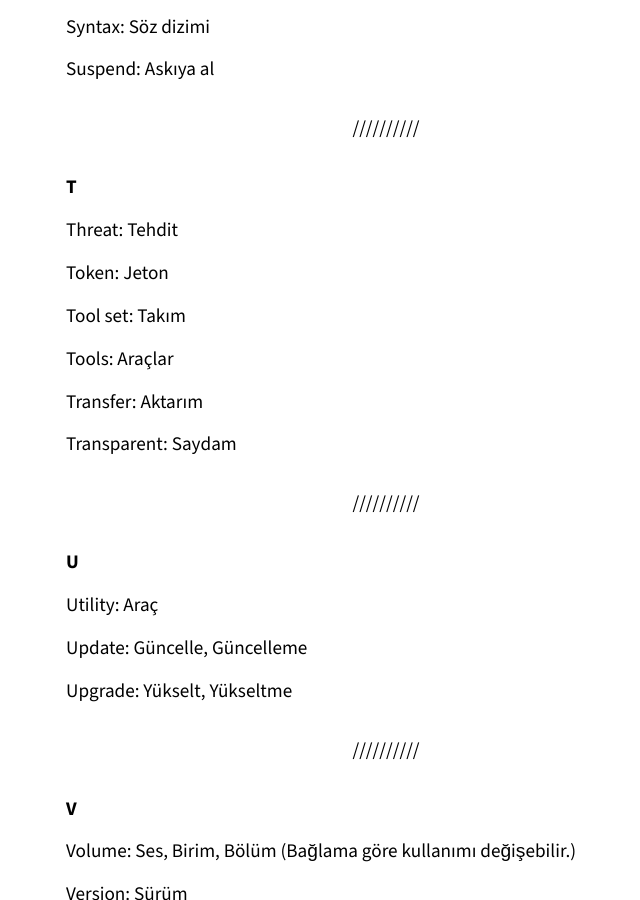
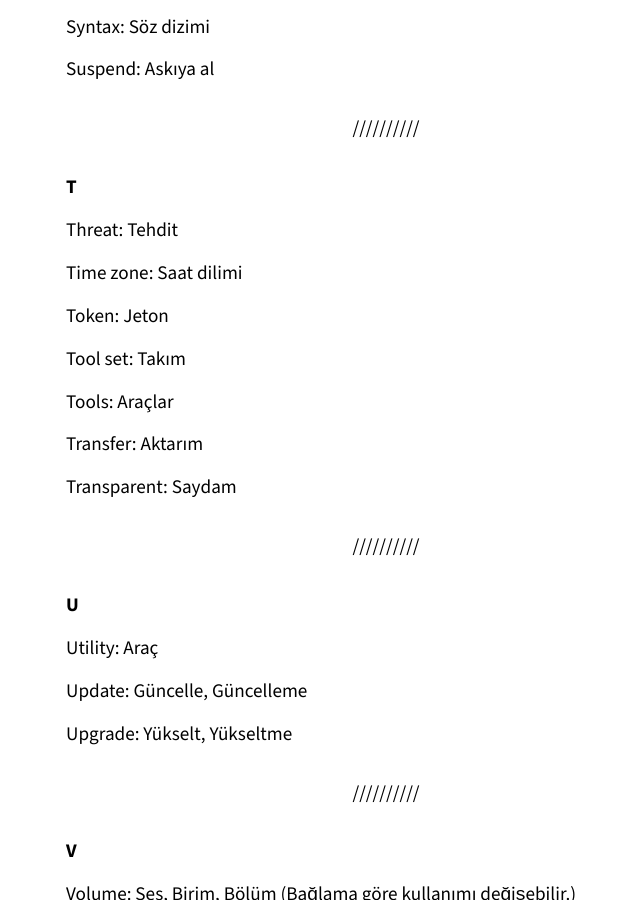
Before and after one commit to gnometurk/gnomeorgtr, a Jekyll site: the page built from ceviri/sozluk.md, in a window 1280 px wide and 900 px high, scrolled down 8711 px. Shown: the whole window, without its empty margins (254-894 px from the left). Built offline with Jekyll 4.4.1, drawn with Linux system fonts in a browser that asks for light colours.

Commit message:
Add word

```diff
--- a/ceviri/sozluk.md
+++ b/ceviri/sozluk.md
@@ -378,6 +378,8 @@ Suspend: Askıya al
 
 Threat: Tehdit
 
+Time zone: Saat dilimi
+
 Token: Jeton
 
 Tool set: Takım
```
